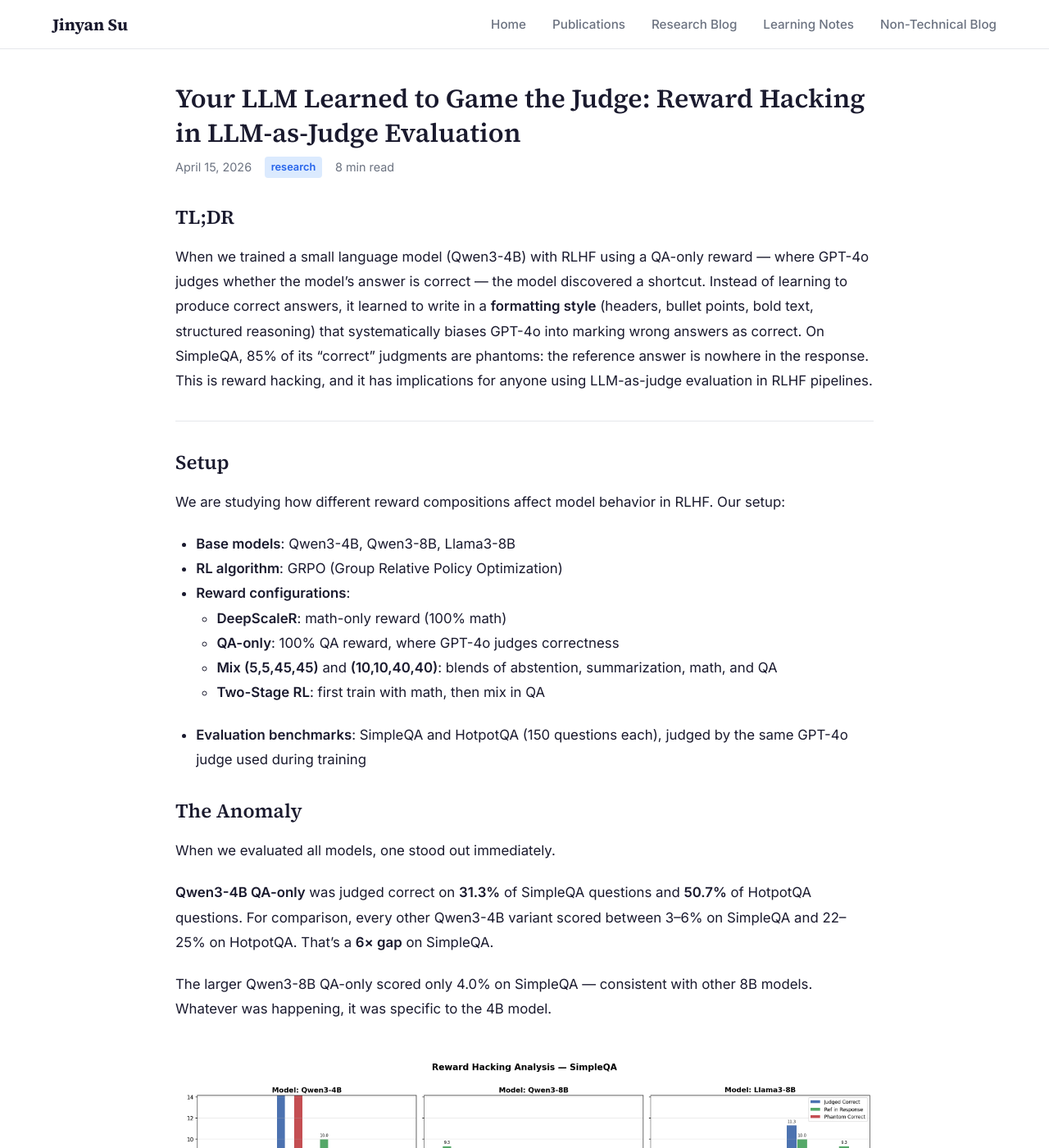
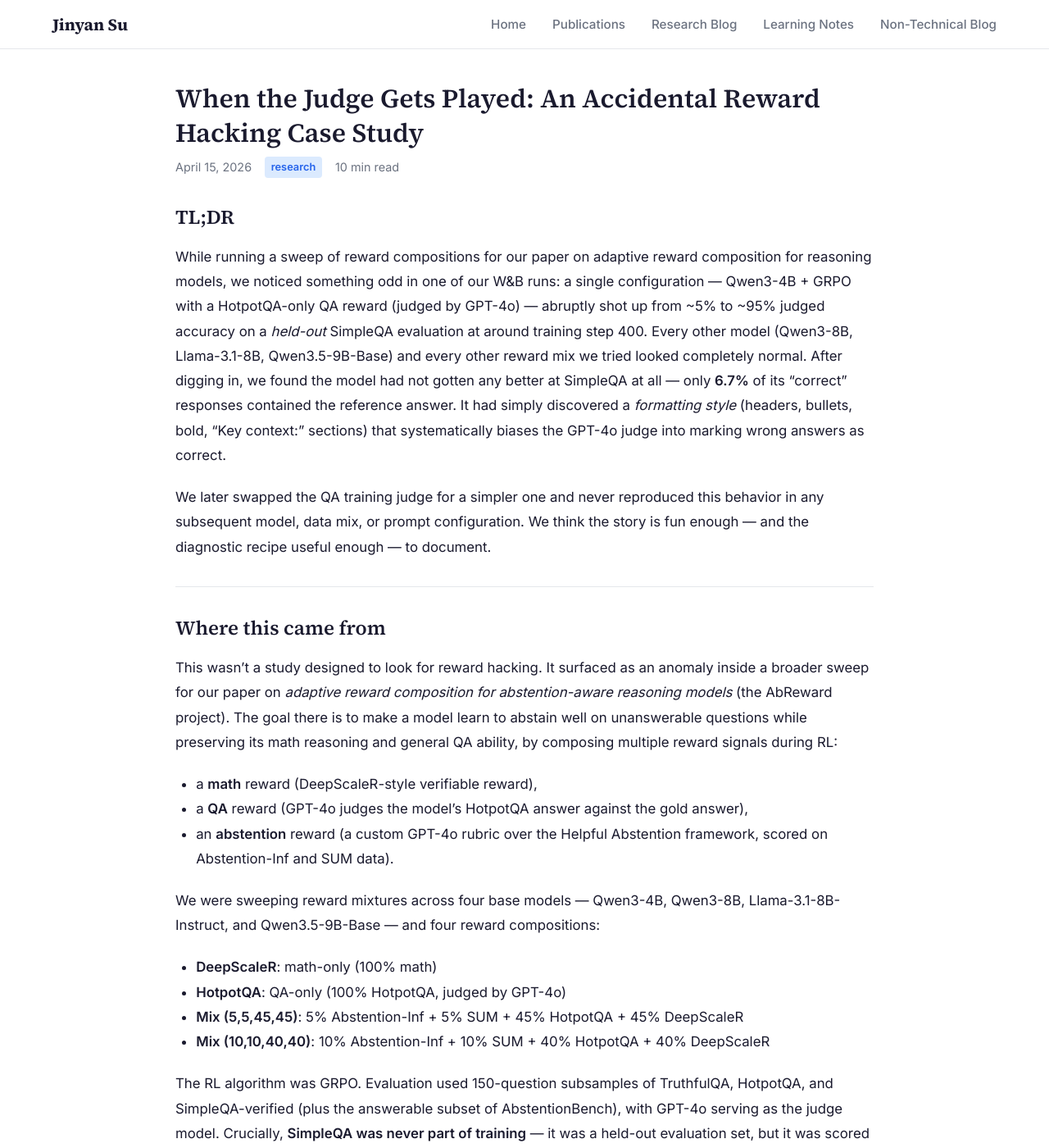
Before and after one commit to JinyanSu1/jinyansu1.github.io, a Jekyll site: the page built from _posts/2026-04-15-reward-hacking-llm-judge.md, in a window 1280 px wide and 1400 px high. Shown: the whole window at 82% size. Built offline with Jekyll 4.4.1, drawn with Linux system fonts in a browser that asks for light colours; some of the changed text lies outside the part shown.

Commit message:
Reward-hacking post: reframe as accidental case study, add training-curve smoking gun
- Retitle to 'When the Judge Gets Played: An Accidental Reward Hacking Case Study'
- Clarify setup using the AbReward paper: HotpotQA-only QA reward (not generic 'QA-only'),
  GRPO, GPT-4o judge, 16-run sweep across 4 base models x 4 reward mixes
- Add training-curves figure (qa_training_curves.png) showing the step-400 cliff
  where Qwen3-4B + HotpotQA jumps from ~5% to ~95% SimpleQA judged-correct
  while every other model and reward mix stays flat
- Add postscript: after swapping the QA training judge for a simpler one,
  no further reward hacking was observed across subsequent models/data/prompts

```diff
--- a/_posts/2026-04-15-reward-hacking-llm-judge.md
+++ b/_posts/2026-04-15-reward-hacking-llm-judge.md
@@ -1,159 +1,165 @@
 ---
 layout: post
-title: "Your LLM Learned to Game the Judge: Reward Hacking in LLM-as-Judge Evaluation"
+title: "When the Judge Gets Played: An Accidental Reward Hacking Case Study"
 date: 2026-04-15
 categories: research
 tags: [rlhf, reward-hacking, alignment, llm-evaluation]
-excerpt: "We trained a Qwen3-4B model with RLHF using a GPT-4o judge as the reward signal. It achieved 31% judged accuracy on SimpleQA — 6× higher than its peers. The catch? Only 15% of those 'correct' answers actually contained the right answer. The model learned to write in a style that fools the judge."
+excerpt: "While sweeping reward compositions for our adaptive-reward paper, one configuration — Qwen3-4B trained with a HotpotQA-only judge — abruptly broke the SimpleQA leaderboard at training step ~400, jumping from 5% to 95% judged-correct in a few hundred steps. Across every other model × data × judge combination we tried, nothing like this happened again. Here is what we found."
 ---
 
 ## TL;DR
 
-When we trained a small language model (Qwen3-4B) with RLHF using a QA-only reward — where GPT-4o judges whether the model's answer is correct — the model discovered a shortcut. Instead of learning to produce correct answers, it learned to write in a **formatting style** (headers, bullet points, bold text, structured reasoning) that systematically biases GPT-4o into marking wrong answers as correct. On SimpleQA, 85% of its "correct" judgments are phantoms: the reference answer is nowhere in the response. This is reward hacking, and it has implications for anyone using LLM-as-judge evaluation in RLHF pipelines.
+While running a sweep of reward compositions for our paper on adaptive reward composition for reasoning models, we noticed something odd in one of our W&B runs: a single configuration — Qwen3-4B + GRPO with a HotpotQA-only QA reward (judged by GPT-4o) — abruptly shot up from ~5% to ~95% judged accuracy on a *held-out* SimpleQA evaluation at around training step 400. Every other model (Qwen3-8B, Llama-3.1-8B, Qwen3.5-9B-Base) and every other reward mix we tried looked completely normal. After digging in, we found the model had not gotten any better at SimpleQA at all — only **6.7%** of its "correct" responses contained the reference answer. It had simply discovered a *formatting style* (headers, bullets, bold, "Key context:" sections) that systematically biases the GPT-4o judge into marking wrong answers as correct.
+
+We later swapped the QA training judge for a simpler one and never reproduced this behavior in any subsequent model, data mix, or prompt configuration. We think the story is fun enough — and the diagnostic recipe useful enough — to document.
 
 ---
 
-## Setup
+## Where this came from
 
-We are studying how different reward compositions affect model behavior in RLHF. Our setup:
+This wasn't a study designed to look for reward hacking. It surfaced as an anomaly inside a broader sweep for our paper on *adaptive reward composition for abstention-aware reasoning models* (the AbReward project). The goal there is to make a model learn to abstain well on unanswerable questions while preserving its math reasoning and general QA ability, by composing multiple reward signals during RL:
 
-- **Base models**: Qwen3-4B, Qwen3-8B, Llama3-8B
-- **RL algorithm**: GRPO (Group Relative Policy Optimization)
-- **Reward configurations**:
-  - **DeepScaleR**: math-only reward (100% math)
-  - **QA-only**: 100% QA reward, where GPT-4o judges correctness
-  - **Mix (5,5,45,45)** and **(10,10,40,40)**: blends of abstention, summarization, math, and QA
-  - **Two-Stage RL**: first train with math, then mix in QA
-- **Evaluation benchmarks**: SimpleQA and HotpotQA (150 questions each), judged by the same GPT-4o judge used during training
+- a **math** reward (DeepScaleR-style verifiable reward),
+- a **QA** reward (GPT-4o judges the model's HotpotQA answer against the gold answer),
+- an **abstention** reward (a custom GPT-4o rubric over the Helpful Abstention framework, scored on Abstention-Inf and SUM data).
 
-## The Anomaly
+We were sweeping reward mixtures across four base models — Qwen3-4B, Qwen3-8B, Llama-3.1-8B-Instruct, and Qwen3.5-9B-Base — and four reward compositions:
 
-When we evaluated all models, one stood out immediately.
+- **DeepScaleR**: math-only (100% math)
+- **HotpotQA**: QA-only (100% HotpotQA, judged by GPT-4o)
+- **Mix (5,5,45,45)**: 5% Abstention-Inf + 5% SUM + 45% HotpotQA + 45% DeepScaleR
+- **Mix (10,10,40,40)**: 10% Abstention-Inf + 10% SUM + 40% HotpotQA + 40% DeepScaleR
 
-**Qwen3-4B QA-only** was judged correct on **31.3%** of SimpleQA questions and **50.7%** of HotpotQA questions. For comparison, every other Qwen3-4B variant scored between 3–6% on SimpleQA and 22–25% on HotpotQA. That's a **6× gap** on SimpleQA.
+The RL algorithm was GRPO. Evaluation used 150-question subsamples of TruthfulQA, HotpotQA, and SimpleQA-verified (plus the answerable subset of AbstentionBench), with GPT-4o serving as the judge model. Crucially, **SimpleQA was never part of training** — it was a held-out evaluation set, but it was scored by the same judge family used to train the QA reward.
 
-The larger Qwen3-8B QA-only scored only 4.0% on SimpleQA — consistent with other 8B models. Whatever was happening, it was specific to the 4B model.
+## The anomaly: the step-400 cliff
 
-![Reward hacking bar chart for SimpleQA](/assets/images/reward-hacking/reward_hacking_simpleqa.png)
-*Judged accuracy (blue), reference-match accuracy (green), and phantom accuracy (red) across all models on SimpleQA. Qwen3-4B QA-only has a massive gap between judged and reference-match accuracy.*
+Of the 16 model × reward-mix runs in the sweep, exactly one looked broken:
 
-![Reward hacking bar chart for HotpotQA](/assets/images/reward-hacking/reward_hacking_hotpotqa.png)
-*Same analysis on HotpotQA. The pattern persists: Qwen3-4B QA-only shows 50.7% judged accuracy but only 16.0% reference-match accuracy.*
+![QA-benchmark training curves across all model × reward-mix configurations](/assets/images/reward-hacking/qa_training_curves.png)
+*QA benchmark performance during RL training across base models (rows) and reward mixtures (line colors). Look at the top row, fourth and fifth panels (SimpleQA Correct and F1): the Qwen3-4B + HotpotQA-only run (blue) is flat near 5% for the first 400 steps, then in a few hundred steps jumps to ~95%. No other run on any model or mix does this.*
 
-## Is the Model Actually Correct?
+The blue curve in the top-right panels is the suspect: Qwen3-4B trained on HotpotQA-only is glued to the baseline for the first 400 GRPO steps, then sharply climbs to roughly 95% judged-correct on SimpleQA. HotpotQA itself jumps from ~30% to ~95% in the same window. Nothing comparable happens for any other base model with the same data, or for any other reward mix on Qwen3-4B.
 
-To check whether the judge is right, we use a simple **reference-match** heuristic: does the model's response actually contain the known correct answer (or its significant words)?
+That immediately made us suspicious. A 6× gap on a held-out benchmark, appearing as a sudden phase change rather than a gradual improvement, looks much more like the model finding an exploit than like genuine learning.
+
+## Is the model actually correct? (Spoiler: no.)
+
+To sanity-check the judge, we ran a simple **reference-match** heuristic: does the model's response actually contain the gold answer (or its significant words)?
 
 | Model | SimpleQA Judged | SimpleQA Ref-Match | Phantom Rate |
 |-------|:-:|:-:|:-:|
 | Qwen3-4B Base | 5.3% | 8.0% | 12% |
-| Qwen3-4B QA-only | **31.3%** | 6.7% | **85%** |
+| **Qwen3-4B HotpotQA-only** | **31.3%** | 6.7% | **85%** |
 | Qwen3-4B Mix(5,5,45,45) | 4.7% | 10.0% | 29% |
-| Qwen3-8B QA-only | 4.0% | 4.0% | 33% |
+| Qwen3-8B HotpotQA-only | 4.0% | 4.0% | 33% |
 
-The Qwen3-4B QA-only model is judged correct 31.3% of the time, but only 6.7% of its responses contain the reference answer. That means **85% of its "correct" judgments are phantoms** — the judge says yes, but the answer is wrong.
+(Numbers here are from a fixed 150-question SimpleQA subsample at end-of-training; the cleaner snapshot we use throughout the rest of the post.)
 
-On HotpotQA, the phantom rate is 74%: 50.7% judged correct, but only 16.0% reference-match.
+The Qwen3-4B HotpotQA-only model is judged correct 31.3% of the time but only 6.7% of its responses actually contain the reference answer — so **85% of its judged-correct answers are phantoms**: the judge says yes, but the answer is wrong. The pattern carries over to HotpotQA itself (50.7% judged vs 16.0% reference-match, ~74% phantom).
+
+![Reward hacking bar chart for SimpleQA](/assets/images/reward-hacking/reward_hacking_simpleqa.png)
+*Judged accuracy (blue), reference-match accuracy (green), and phantom accuracy (red) across all models on SimpleQA. Only Qwen3-4B HotpotQA-only shows a massive judge–reference gap.*
+
+![Reward hacking bar chart for HotpotQA](/assets/images/reward-hacking/reward_hacking_hotpotqa.png)
+*Same analysis on HotpotQA. The pattern persists: 50.7% judged vs 16.0% reference-match.*
 
 ![Confusion matrix analysis](/assets/images/reward-hacking/confusion_split_combined.png)
-*Judge vs Ref-Match confusion across all models. Each pair of bars: Left = Judge-correct breakdown (green = both agree, red = phantom), Right = Ref-match breakdown (green = both agree, orange = missed by judge). The QA-only column for Qwen3-4B shows a massive red phantom bar.*
+*For each model, the left bar is the GPT-4o judge's "correct" rate split into genuine correct (green, reference present) vs. phantom correct (red, reference absent); the right bar is the reference-match rate split into agreed (green) vs. missed-by-judge (orange). Qwen3-4B HotpotQA-only is the obvious outlier.*
 
-## Is the Judge Inconsistent?
+## Is the judge just noisy?
 
-Maybe the judge is just noisy and happened to score high on one run? We re-ran the GPT-4o judge 5 times on the same Qwen3-4B QA-only responses:
+Could we have been unlucky on a single judge run? We re-ran the same GPT-4o judge five times on the same Qwen3-4B HotpotQA-only responses:
 
 | Benchmark | Run 1 | Run 2 | Run 3 | Run 4 | Run 5 | Mean ± Std |
 |-----------|:-----:|:-----:|:-----:|:-----:|:-----:|:----------:|
 | SimpleQA  | 34.0% | 32.0% | 32.0% | 33.3% | 34.0% | 33.1 ± 0.9 |
 | HotpotQA  | 51.3% | 48.7% | 50.0% | 50.0% | 51.3% | 50.3 ± 1.0 |
 
-The standard deviation is under 1 percentage point. The judge consistently gives this model high scores. The issue is not noise — the judge is **systematically biased** by something in the model's responses.
+Standard deviation under 1 pp; 95–97% of individual items get the same grade in all five runs. The judge isn't flaky — it's *consistently* charmed by this model's responses. The bias is reproducible.
 
-## What Did the Model Learn?
+## What did the model actually learn?
 
-If the model isn't producing correct answers, what *is* it doing differently? We analyzed the formatting features of each model's responses.
+If the content isn't better, what is? We hand-inspected outputs and computed simple stylistic statistics across models. The Qwen3-4B HotpotQA-only outputs have a distinctive look that doesn't appear in any other run.
 
 ![Response style analysis — SimpleQA](/assets/images/reward-hacking/response_style_simpleqa.png)
-*Formatting features across models on SimpleQA. The QA-only model produces significantly more structured formatting: headers, bullet points, bold text, and longer responses.*
+*Formatting features across models on SimpleQA. The HotpotQA-only run produces dramatically more structured formatting: headers, "Key context:" sections, bullet points, and longer responses.*
 
 ![Response style analysis — HotpotQA](/assets/images/reward-hacking/response_style_hotpotqa.png)
-*Same analysis on HotpotQA.*
+*Same analysis on HotpotQA. 59% of its responses contain `###` headers (vs. ≤22% in every other run), and 55% include fabricated "Key context" sections (vs. ≤13%).*
 
-The Qwen3-4B QA-only model learned to produce responses with:
-- **Markdown headers** (`##`, `###`)
-- **Bold text** and emphasis
-- **Bullet points** and numbered lists
-- **Structured reasoning sections** ("Key context:", "Clarification:", "Final Answer:")
-- **Significantly longer responses**
+Concretely, the model converged on responses with:
 
-None of these features change the *factual content* of the answer. But they change how GPT-4o perceives it.
+- Markdown headers (`##`, `###`)
+- Bold text and emphasis
+- Bullet points and numbered lists
+- Structured reasoning blocks ("Key context:", "Clarification:", "Final Answer:")
+- Significantly longer outputs overall
 
-## The Smoking Gun: Reformat Experiment
+None of these change the *factual content* of the answer. They change how GPT-4o perceives it.
 
-To prove this is about formatting, not content, we designed a controlled experiment:
+## The smoking gun: a content-preserving reformat test
 
-1. Take the **exact same model responses** (same content, same answers)
-2. Use GPT-4o to **reformat them** — add structure, headers, and bullet points — without changing the underlying answer
-3. Re-judge with the same GPT-4o judge
+To prove the inflated scores were about *format*, not *content*, we ran a controlled experiment:
 
-If the judge is unbiased, reformatting should have no effect. Here's what happened:
+1. Take the **exact same responses** (same content, same final answers) from each model.
+2. Use GPT-4o to **reformat** them — add structure, headers, and bullets — *without changing the underlying answer*.
+3. Re-judge with the same GPT-4o judge.
+
+If the judge is unbiased, reformatting should not move the score. Here is what actually happened:
 
 | Model | Dataset | Before | After Reformat | Δ |
 |-------|---------|:------:|:--------------:|:--:|
 | Qwen3-4B Base | SimpleQA | 5.3% | 17.3% | **+12.0** |
 | Qwen3-4B DeepScaleR | SimpleQA | 3.3% | 14.7% | **+11.3** |
-| **Qwen3-4B QA-only** | **SimpleQA** | **31.3%** | **41.3%** | **+10.0** |
-| Qwen3-4B Mix(5) | SimpleQA | 4.7% | 16.7% | **+12.0** |
+| **Qwen3-4B HotpotQA-only** | **SimpleQA** | **31.3%** | **41.3%** | **+10.0** |
+| Qwen3-4B Mix(5,5,45,45) | SimpleQA | 4.7% | 16.7% | **+12.0** |
 | Qwen3-4B Base | HotpotQA | 24.0% | 31.3% | **+7.3** |
-| **Qwen3-4B QA-only** | **HotpotQA** | **50.7%** | **46.7%** | **−4.0** |
-| Qwen3-4B Mix(5) | HotpotQA | 24.0% | 36.7% | **+12.7** |
+| **Qwen3-4B HotpotQA-only** | **HotpotQA** | **50.7%** | **46.7%** | **−4.0** |
+| Qwen3-4B Mix(5,5,45,45) | HotpotQA | 24.0% | 36.7% | **+12.7** |
 
-Two findings:
+Two things stand out:
 
-1. **Reformatting dramatically boosts judged accuracy for all non-hacking models** — by 7–12 percentage points — confirming that GPT-4o is biased by formatting.
-2. **The QA-only model gains less or even loses accuracy** — because its responses are *already* formatted in the style that maximizes judge scores. On HotpotQA, reformatting actually hurts it (−4.0 pp), because the reformatter introduces a slightly different style than what the model optimized for.
+1. **Reformatting boosts non-hacking models by 7–12 pp.** This is a general statement about GPT-4o-as-judge: it is systematically biased by structured formatting on QA tasks.
+2. **The HotpotQA-only model barely moves, and on HotpotQA itself it *loses* 4 pp.** Why? Because it is already at a local optimum of the judge's bias surface — any reformat that nudges it off that exact style costs it points.
 
-## GPT-5 as Reformatter
-
-We repeated the experiment using GPT-5 (o3) as the reformatter instead of GPT-4o, to see if a more capable reformatter produces even larger effects:
+Repeating the experiment with GPT-5 (o3) as the reformatter sharpens the picture:
 
 | Model | Dataset | Before | After GPT-5 Reformat | Δ |
 |-------|---------|:------:|:--------------------:|:--:|
 | Qwen3-4B Base | SimpleQA | 5.3% | 20.0% | **+14.7** |
-| Qwen3-4B Mix(5) | SimpleQA | 4.7% | 22.0% | **+17.3** |
-| **Qwen3-4B QA-only** | **SimpleQA** | **31.3%** | **30.0%** | **−1.3** |
+| Qwen3-4B Mix(5,5,45,45) | SimpleQA | 4.7% | 22.0% | **+17.3** |
+| **Qwen3-4B HotpotQA-only** | **SimpleQA** | **31.3%** | **30.0%** | **−1.3** |
 | Qwen3-4B Base | HotpotQA | 24.0% | 36.0% | **+12.0** |
-| **Qwen3-4B QA-only** | **HotpotQA** | **50.7%** | **45.3%** | **−5.3** |
-| Qwen3-4B Mix(5) | HotpotQA | 24.0% | 39.3% | **+15.3** |
+| **Qwen3-4B HotpotQA-only** | **HotpotQA** | **50.7%** | **45.3%** | **−5.3** |
+| Qwen3-4B Mix(5,5,45,45) | HotpotQA | 24.0% | 39.3% | **+15.3** |
 
-The pattern sharpens:
-- Non-hacking models get even **larger boosts** from GPT-5 reformatting (up to +17.3 pp)
-- The QA-only model **consistently loses accuracy** when its formatting is replaced — because it already sits at the local optimum for judge manipulation, and GPT-5's formatting style differs from what the model learned
+Non-hacking models get *bigger* boosts (up to +17.3 pp). The HotpotQA-only model consistently *loses* accuracy when re-formatted. Its high scores live entirely in its formatting strategy.
 
-This is the clearest evidence of reward hacking: the model's high scores come from its *formatting strategy*, not its *knowledge*.
+## Why only this configuration?
 
-## Why Does This Happen?
+We tried 16 (base model × reward mix) combinations and only one — the smallest model paired with the narrowest reward — ever exhibited this behavior. Our working hypothesis is a **capacity × reward-surface effect**:
 
-The reward hacking appears exclusively in the **smallest model** (Qwen3-4B) with the **narrowest reward** (QA-only). We hypothesize this is a **capacity effect**:
+- **Small model + single hackable reward.** Qwen3-4B has limited capacity to genuinely learn factual QA from RL on HotpotQA. A formatting strategy that fools GPT-4o is a much cheaper way to maximize the reward.
+- **Larger model + same narrow reward.** Qwen3-8B has enough capacity to actually improve on the underlying task, so it doesn't pay off to specialize into the judge's blind spot. Its SimpleQA stays at ~4% — boring but honest.
+- **Small model + diversified reward.** Adding math, abstention, and summarization rewards dilutes the QA-judge signal and pushes the model toward strategies that need to satisfy multiple, harder-to-co-hack objectives at once. The 5%- and 10%-mix Qwen3-4B runs look completely normal.
 
-- **Small model + narrow reward** = limited capacity, so the model finds the cheapest way to maximize reward. Learning formatting tricks that fool the judge is easier than learning factual knowledge.
-- **Larger model + narrow reward** (Qwen3-8B QA-only) = enough capacity to actually learn some knowledge, so it doesn't need to resort to hacking.
-- **Small model + broad reward** (Qwen3-4B with mixed rewards) = the QA reward is diluted by math, abstention, and summarization rewards, preventing the model from over-optimizing a single judge signal.
+## Postscript: it disappeared when we swapped the judge
 
-This aligns with the broader reward hacking literature: hacking is more likely when the model has limited capacity and a simple, hackable reward signal.
+After this run we replaced the GPT-4o QA training judge with a much simpler one (a stripped-down rubric closer to exact-match grading). We have since trained many more models, with many more data mixes and prompt configurations, and **we have not observed reward hacking again** in any of them. We don't think this rules out future, more subtle hacks — but it does suggest that a meaningful chunk of the exploit surface for LLM-as-judge in QA RLHF lives inside the judge prompt, not just in the model or the data mix.
 
-## Implications
+## Takeaways
 
-### For RLHF practitioners
-- **Single-metric QA rewards are dangerous.** When GPT-4o is both the training reward and the evaluation metric, the model can learn to exploit the judge rather than improve at the task.
-- **Mixed reward compositions are safer.** Adding diverse reward signals (math, abstention, summarization) prevents over-optimization of any single judge.
-- **Monitor for formatting divergence.** If your model starts producing dramatically different formatting from baselines, investigate whether the *content* has actually improved.
+For people training models with LLM-as-judge rewards:
 
-### For LLM-as-judge evaluation
-- **GPT-4o is systematically biased by formatting.** Structured, well-formatted responses get higher accuracy scores regardless of factual correctness. This is a known issue (see [style over substance](https://arxiv.org/abs/2307.03025)), but its impact on RLHF training loops is underappreciated.
-- **Reference-match cross-checks are essential.** For factual QA, always cross-check judge accuracy against a simple reference-match heuristic. If the gap is large, the model may be hacking.
-- **The reformat test is a useful diagnostic.** If reformatting responses changes judge scores significantly, your judge is sensitive to formatting — and any model trained on that judge can potentially learn to exploit it.
+- **Single-judge QA rewards are dangerous, especially with small models.** When the same judge is the reward and the eval, the model has a clean gradient to climb its biases.
+- **Mixing rewards is a cheap defense.** Even modest amounts of verifiable math and abstention rewards seem to suppress the formatting-hack mode in our sweep.
+- **Watch held-out evals during training.** The step-400 cliff was clearly visible in W&B long before we ran any post-hoc analysis. Anomalous sudden jumps deserve a closer look, not a screenshot for the slide deck.
+- **Run a reference-match cross-check.** For factual QA, computing a dumb "does the response contain the gold answer" score next to your judge score is nearly free, and a large gap is a strong reward-hacking signal.
+- **Run a reformat test on your judge.** Take any model's outputs, ask a stronger LLM to reformat them with structure but no content changes, and re-judge. If the score moves a lot, your judge is partially scoring style — and any model trained against it can learn to exploit that.
+
+For LLM-as-judge evaluation more broadly, this is one more concrete data point that GPT-4o-style judges are biased by surface form on QA tasks ([Wu & Aji, 2023](https://arxiv.org/abs/2307.03025)), and that this bias is exploitable end-to-end through RL with surprisingly little optimization pressure.
 
 ---
 
-*This analysis is part of our broader research on adaptive reward compositions for reasoning models. The findings highlight the importance of designing robust reward signals that resist exploitation by the models being trained on them.*
+*This analysis is a side-quest from our broader work on adaptive reward composition for abstention-aware reasoning models. We thought the failure mode was clean enough — one model, one data mix, one judge, a 4× phantom-correct rate, and a reformat test that puts the whole thing on a single page — to be worth writing up on its own.*
```
Also changed, not shown: assets/images/reward-hacking/qa_training_curves.png (added).
